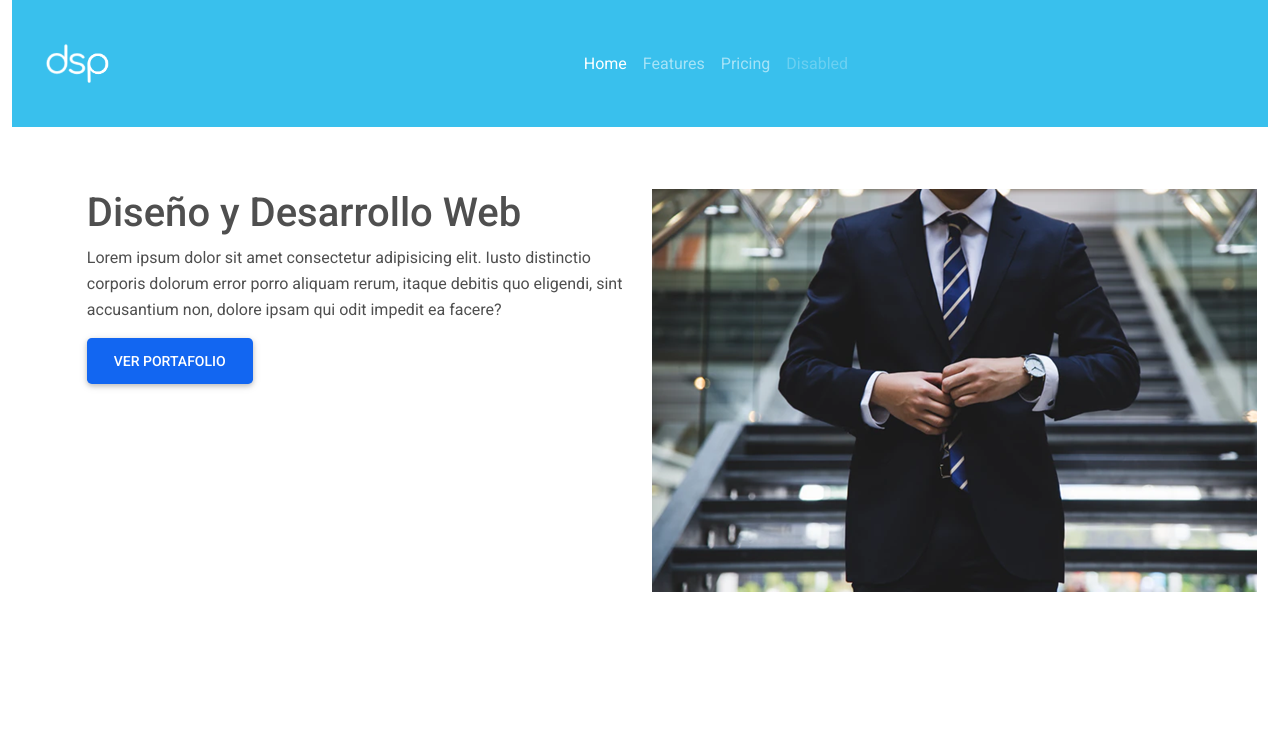
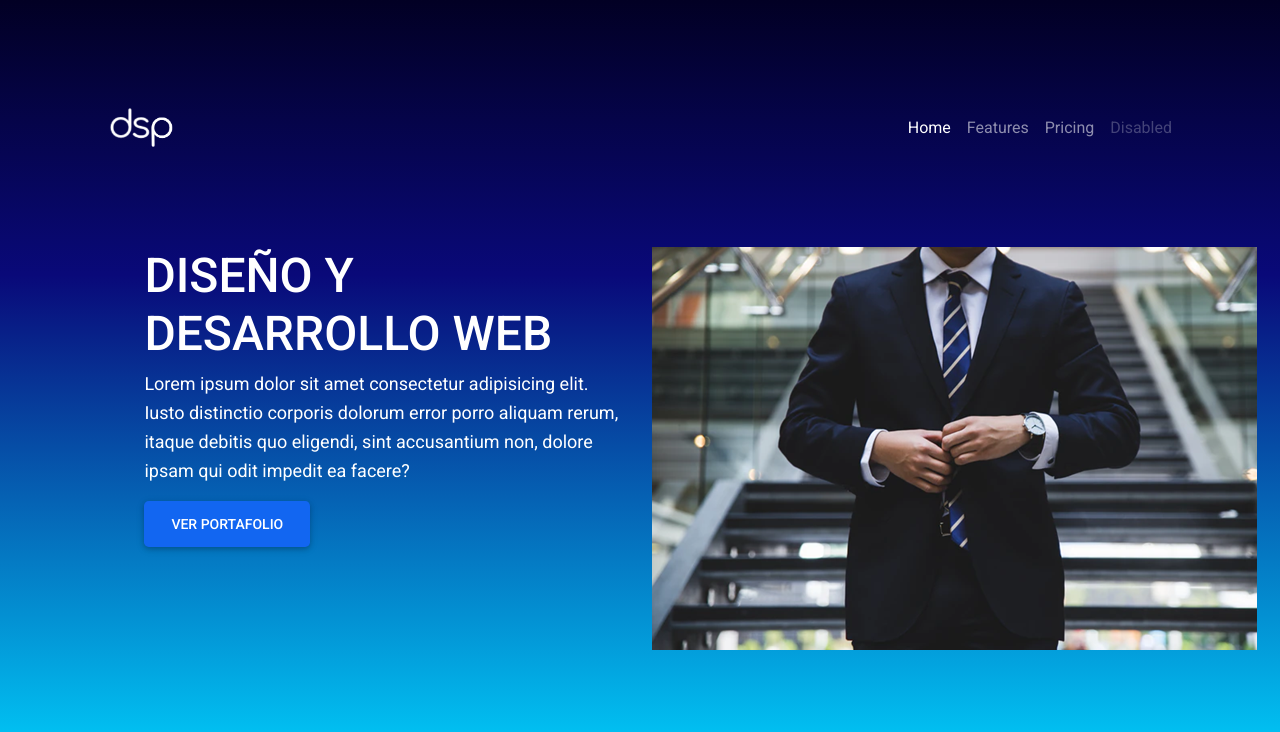
Before and after one commit to dspwebstudiomx/cbdstore, a plain HTML site: page index.html in a window 1280 px wide. Shown: the top 732 px of the page. Drawn offline with Linux system fonts and the light colour scheme.

Commit message:
primer subida

```diff
--- a/index.html
+++ b/index.html
@@ -25,7 +25,7 @@
         <div class="container-fluid">
 
             <header>
-                <nav class="navbar navbar-expand-md navbar-dark shadow-0 bg-opacity-100 bg-info justify-content-between">
+                <nav class="navbar navbar-expand-md navbar-dark shadow-0 bg-opacity-100 w-100">
                     <a class="navbar-brand px-1" href="#">
                         <img src="img/dsp-white.png" alt="logo dsp" height="100">
                     </a>
@@ -35,7 +35,7 @@
                         <i class="fas fa-bars text-primary"></i>
                     </button>
                     <div class="collapse navbar-collapse" id="navbar_menu">
-                        <div class="navbar-nav p-4 m-auto text-right bg-info">
+                        <div class="navbar-nav p-4 ms-auto text-right">
                             <a class="nav-link active" aria-current="page" href="#">Home</a>
                             <a class="nav-link" href="#">Features</a>
                             <a class="nav-link" href="#">Pricing</a>
@@ -48,7 +48,7 @@
             <main>
 
                 <!-- Hero -->
-                <section class="hero block">
+                <section class="block">
                     <div class="container-fluid">
                         <div class="row">
 
--- /dev/null
+++ b/sass/_hero.sass
@@ -0,0 +1,16 @@
+.hero
+    background: rgb(2,0,36)
+    background: linear-gradient(180deg, rgba(2,0,36,1) 0%, rgba(9,9,121,1) 35%, rgba(0,212,255,1) 100%)
+    min-height: 50vh
+    padding: 5%
+    color: #fff
+    display: flex
+    align-items: center
+    justify-content: center
+    @media screen and (min-width:576px)
+        padding: 5%
+    &__title
+        font-size: 48px
+        text-transform: uppercase
+    &__paragraph
+        font-size: 18px
--- a/sass/hero.sass
+++ /dev/null
@@ -1,10 +0,0 @@
-.hero
-    min-height: 50vh
-    padding: 5%
-    @media screen and (min-width:576px)
-        padding: 5%
-    &__title
-        font-size: 32px
-        text-transform: uppercase
-    &__paragraph
-        font-size: 24px
--- a/sass/style.sass
+++ b/sass/style.sass
@@ -1 +1,2 @@
+@import hero
 @import block
```
Also changed, not shown: sass/_block.sass (renamed from sass/block.sass), sass/hero.css, sass/style.css, 2 other files.
